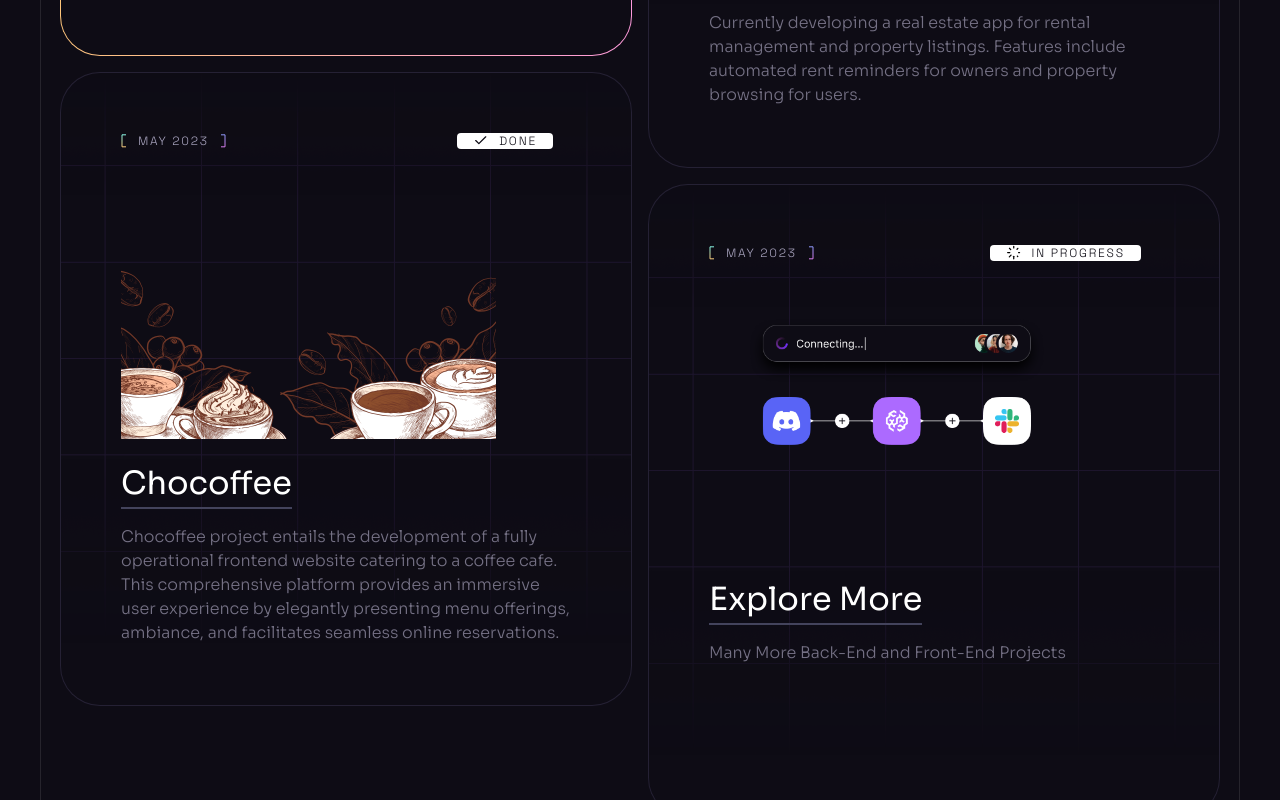
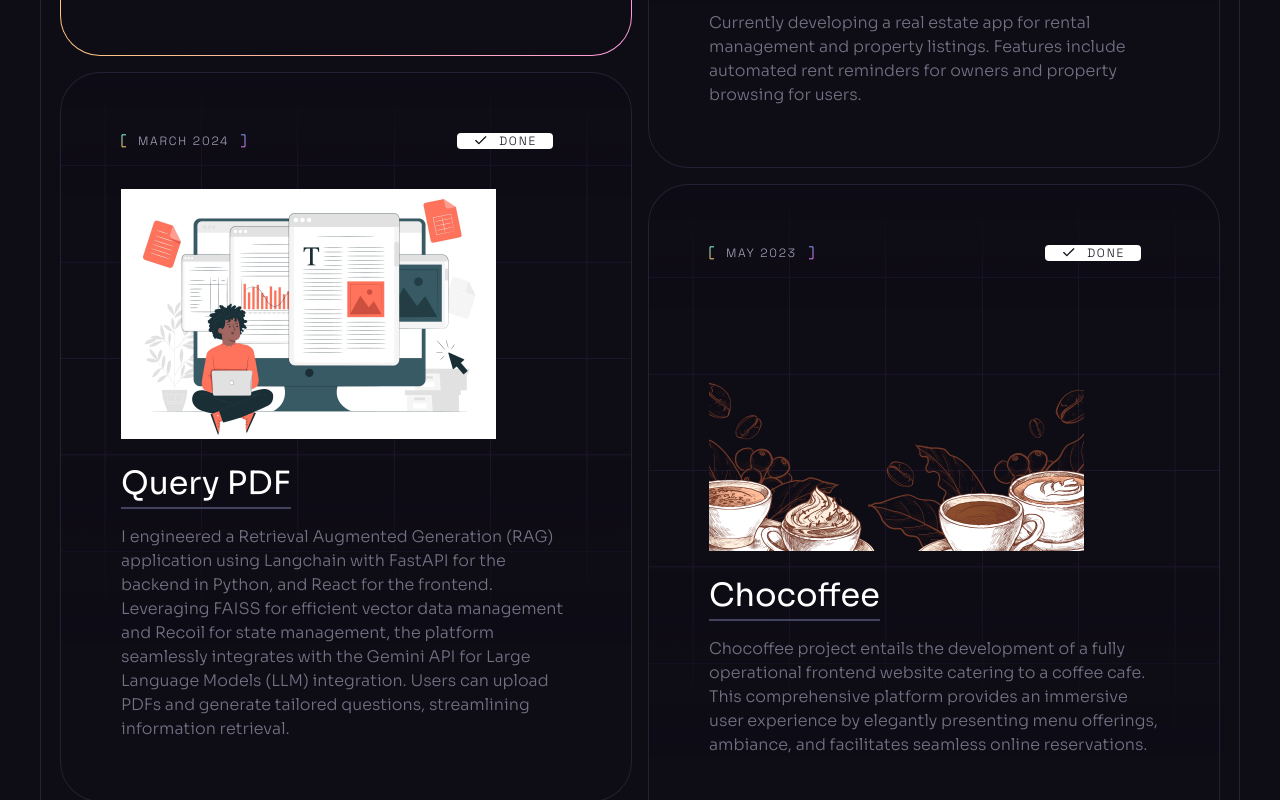
Before and after one commit to parthtiwar-i/Parth-Portfolio, a React (Vite) app: page / in a window 1280 px wide. Shown: the part 3180-3980 px from the top of the page. Built offline with nearby package versions, Linux system fonts and the light colour scheme.

Commit message:
add new project

```diff
--- a/src/Components/Projects.jsx
+++ b/src/Components/Projects.jsx
@@ -1,12 +1,10 @@
 import Tagline from "../design/Tagline";
-import { roadmap } from "../constants";
+import { projects } from "../constants";
 import Section from "./Section";
 import Heading from "./Heading";
 import { check2, grid, loading1, smallSphere, stars } from "../assets";
 import Button from "./Button";
 import { Gradient } from "../design/Roadmap";
-import { ScrollParallax } from "react-just-parallax";
-import { Fragment } from "react";
 import { Link } from "react-router-dom";
 
 const Projects = () => (
@@ -15,7 +13,7 @@ const Projects = () => (
       <Heading tag="See few of my cool Projects" title="Projects" />
 
       <div className="relative grid gap-6 md:grid-cols-2 md:gap-4 md:pb-[7rem]">
-        {roadmap.map((item, index) => {
+        {projects.map((item, index) => {
           const status = item.status === "done" ? "Done" : "In progress";
           return (
             <div
@@ -59,8 +57,10 @@ const Projects = () => (
                       alt={item.title}
                     />
                   </div>
-                  <Link to={item.to && item.to} >
-                    <h4 className="h4 mb-4 border-b-2 border-n-10 w-fit">{item.title}</h4>
+                  <Link to={item.to && item.to}>
+                    <h4 className="h4 mb-4 border-b-2 border-n-10 w-fit">
+                      {item.title}
+                    </h4>
                   </Link>
                   <p className="body-2 text-n-4">{item.text}</p>
                 </div>
--- a/src/assets/index.js
+++ b/src/assets/index.js
@@ -72,7 +72,7 @@ import hero from "./roadmap/hero.png";
 import roadmap1 from "./roadmap/image-1.svg";
 import roadmap2 from "./roadmap/image-2.svg";
 import roadmap3 from "./roadmap/image-3.png";
-import roadmap4 from "./roadmap/image-4.png";
+import roadmap4 from "./roadmap/image-4.jpg";
 import undone from "./roadmap/undone.svg";
 
 import notification1 from "./notification/image-1.png";
--- a/src/constants/index.js
+++ b/src/constants/index.js
@@ -109,7 +109,7 @@ export const brainwaveServicesIcons = [
   sliders04,
 ];
 
-export const roadmap = [
+export const projects = [
   {
     id: "0",
     title: "Buy-It",
@@ -130,20 +130,21 @@ export const roadmap = [
   },
   {
     id: "2",
+    title: "Query PDF",
+    text: "I engineered a Retrieval Augmented Generation (RAG) application using Langchain with FastAPI for the backend in Python, and React for the frontend. Leveraging FAISS for efficient vector data management and Recoil for state management, the platform seamlessly integrates with the Gemini API for Large Language Models (LLM) integration. Users can upload PDFs and generate tailored questions, streamlining information retrieval.",
+    date: "march 2024",
+    status: "done",
+    imageUrl: roadmap4,
+    to: "https://pdf-query-olive.vercel.app/",
+  },
+  {
+    id: "3",
     title: "Chocoffee",
     text: "Chocoffee project entails the development of a fully operational frontend website catering to a coffee cafe. This comprehensive platform provides an immersive user experience by elegantly presenting menu offerings, ambiance, and facilitates seamless online reservations.",
     date: "May 2023",
     status: "done",
     imageUrl: roadmap3,
-    to:"https://cho-coffee.vercel.app/"
-  },
-  {
-    id: "3",
-    title: "Explore More",
-    text: "Many More Back-End and Front-End Projects ",
-    date: "May 2023",
-    status: "progress",
-    imageUrl: roadmap4,
+    to: "https://cho-coffee.vercel.app/",
   },
 ];
 
```
Also changed, not shown: src/assets/roadmap/4.png (renamed from src/assets/roadmap/image-4.png), src/assets/roadmap/image-4.jpg (added).
